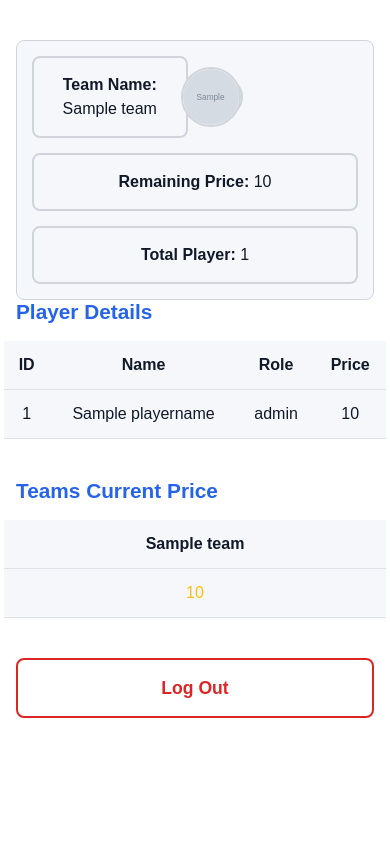
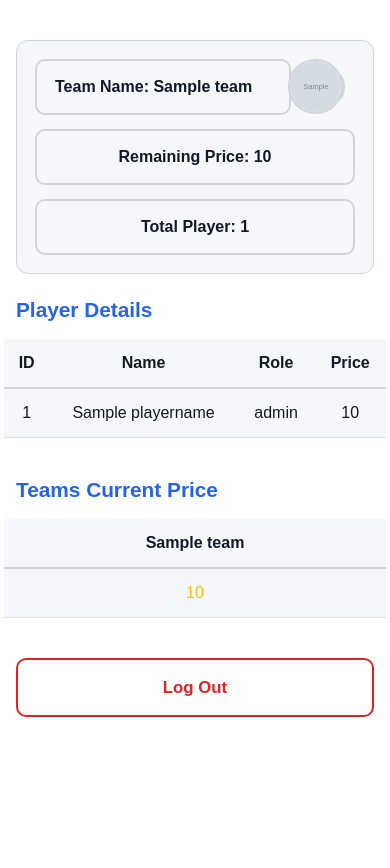
Before and after one commit to humhaisk/MCL_26, a Django app: template mcl_project/templates/teamlist.html in a window 390 px wide. Shown: the part 119-987 px from the top of the page. Run offline with Django 4.2, Linux system fonts and the light colour scheme; the template is opened without the code that fills it: most values are stand-ins (such as "Sample title", 1, 10 or a date in 2020); grey boxes marked "Sample" are stand-in pictures.

Commit message:
before yt edit

```diff
--- a/mcl_project/templates/teamlist.html
+++ b/mcl_project/templates/teamlist.html
@@ -4,34 +4,55 @@
 <title>MCL-Teamlist</title>
 
 <style>
-  /* ===== CORE BOX ===== */
+
 .custom-box {
   background-color: var(--secondary-bg);
   border: 2px solid var(--border-color);
-    padding: 15px;
-    border-radius: 8px;
+  padding: 14px 18px;
+  border-radius: 10px;
   text-align: center;
+  font-weight: 600;
 }
 
 .header-title {
   color: var(--accent-color);
-    font-weight: bold;
+  font-weight: 700;
 }
 
-  /* ===== TEAM LOGO ===== */
+.team-header {
+  background-color: var(--secondary-bg);
+  border: 1px solid var(--border-color);
+  border-radius: 12px;
+  padding: 18px;
+  margin-bottom: 25px;
+}
+
+.team-grid {
+  display: grid;
+  grid-template-columns: auto auto auto 80px;
+  gap: 16px;
+  align-items: center;
+}
+
+.logo-box {
+  display: flex;
+  justify-content: center;
+  align-items: center;
+}
+
 .team-logo-circle {
   width: 70px;
   height: 70px;
+  border-radius: 50%;
   border: 2px solid var(--border-color);
-    border-radius: 50%;
   object-fit: cover;
   background-color: var(--primary-bg);
 }
 
-  /* ===== TABLE ===== */
 .table-custom {
   --bs-table-bg: var(--secondary-bg);
   --bs-table-color: var(--text-color);
+  width: 100%;
 }
 
 .table-custom th,
@@ -41,35 +62,23 @@
   vertical-align: middle;
 }
 
+.table-custom thead th {
+  font-weight: 700;
+  border-bottom: 2px solid var(--border-color);
+}
+
 .table-responsive {
   border: 1px solid var(--border-color);
-    border-radius: 8px;
+  border-radius: 10px;
   overflow: hidden;
 }
 
-  /* ===== HEADER ===== */
-  .team-header {
-    background-color: var(--secondary-bg);
-    border: 1px solid var(--border-color);
-    border-radius: 8px;
-    padding: 15px;
-  }
-
-  /* ===== POINTS + LOGO ===== */
-  .points-logo-wrapper {
-    display: flex;
-    align-items: center;
-    justify-content: space-between;
-    gap: 15px;
-  }
-
-  /* ===== BUTTON ===== */
 .btn-control {
   width: 100%;
   padding: 15px;
-    font-size: 1.1rem;
-    font-weight: bold;
-    border-radius: 8px;
+  font-size: 1.05rem;
+  font-weight: 700;
+  border-radius: 10px;
 }
 
 .btn-logout-admin {
@@ -83,63 +92,47 @@
   color: var(--primary-bg);
 }
 
-  /* ===== DESKTOP LAYOUT ===== */
+@media (max-width: 768px) {
+
   .team-grid {
-    display: grid;
-    grid-template-columns: auto auto auto 80px;
-    gap: 15px;
-    align-items: center;
-  }
-
-  /* ===== LOGO ===== */
-  .logo-box {
-    display: flex;
-    justify-content: center;
-    align-items: center;
-  }
-
-  /* ===== MOBILE VIEW ===== */
-  @media (max-width: 768px) {
-  }
-
-  /* ===== RESPONSIVE ===== */
-  @media (max-width: 768px) {
-    .points-logo-wrapper {
-      flex-direction: column;
-    }
-    .team-grid {
-      grid-template-columns: 1fr 1fr;
+    grid-template-columns: 1fr auto;
     grid-template-areas:
       "team logo"
       "price price"
       "total total";
+    gap: 14px;
   }
 
   .team-name {
     grid-area: team;
+    text-align: left;
   }
+
   .price {
     grid-area: price;
   }
+
   .total-player {
     grid-area: total;
   }
+
   .logo-box {
     grid-area: logo;
     justify-content: flex-end;
   }
 
   .team-logo-circle {
-      width: 60px;
-      height: 60px;
+    width: 55px;
+    height: 55px;
   }
 }
+
 </style>
 {% endblock titleLink %}
 {% block main %}
 <main class="container-fluid px-3 px-md-4 py-3">
   <!-- HEADER -->
-  <div class="team-header">
+  <div class="team-header mb-4">
     <div class="team-grid">
       <div class="custom-box team-name">
         <b>Team Name:</b> {{ team.TeamName }}
@@ -200,13 +193,15 @@
       </thead>
       <tbody>
         <tr>
-          {% for price in price_row %} {% if price < price_re %}
+          {% for price in price_row %}
+          {% if price < price_re %}
           <td class="text-success">{{ price }}</td>
           {% elif price > price_re %}
           <td class="text-danger">{{ price }}</td>
           {% else %}
           <td class="text-warning">{{ price }}</td>
-          {% endif %} {% endfor %}
+          {% endif %}
+          {% endfor %}
         </tr>
       </tbody>
       {% endfor %}
```
Lines whose indentation alone changed are shown as unchanged.
